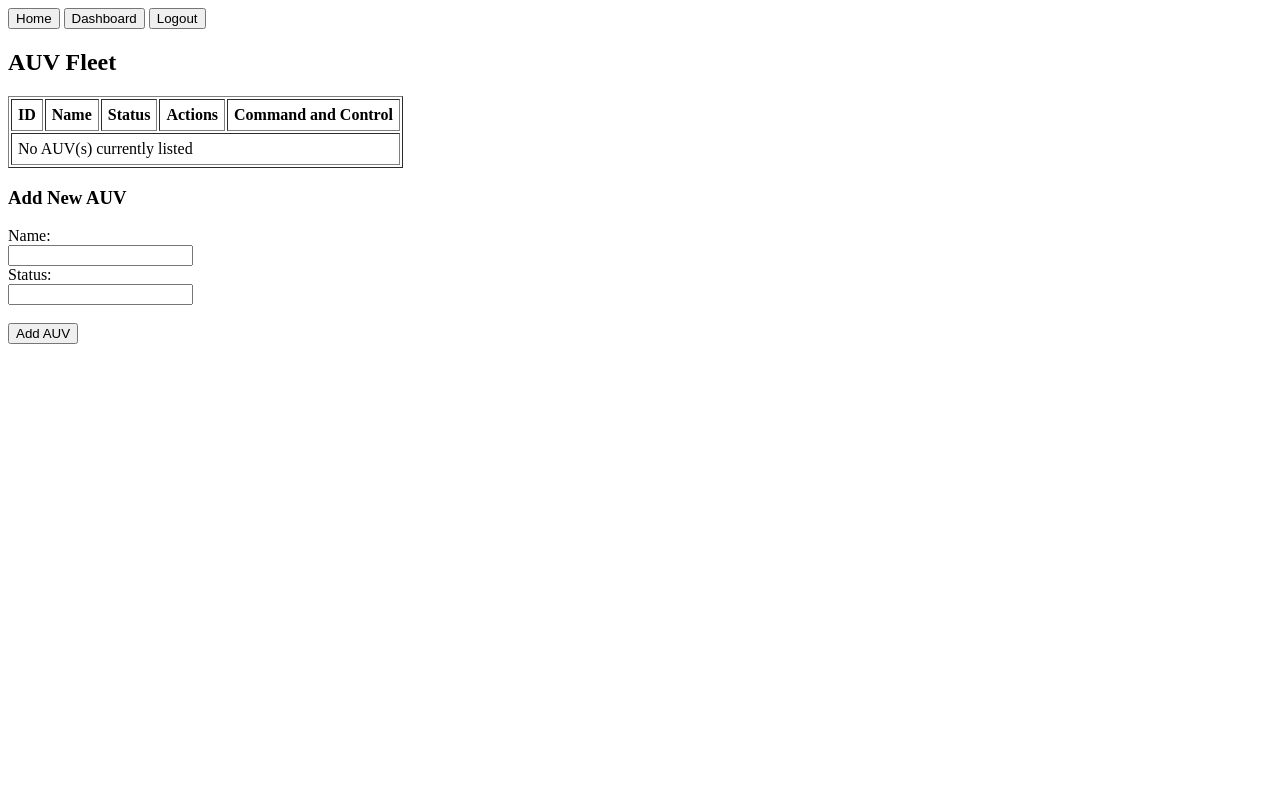
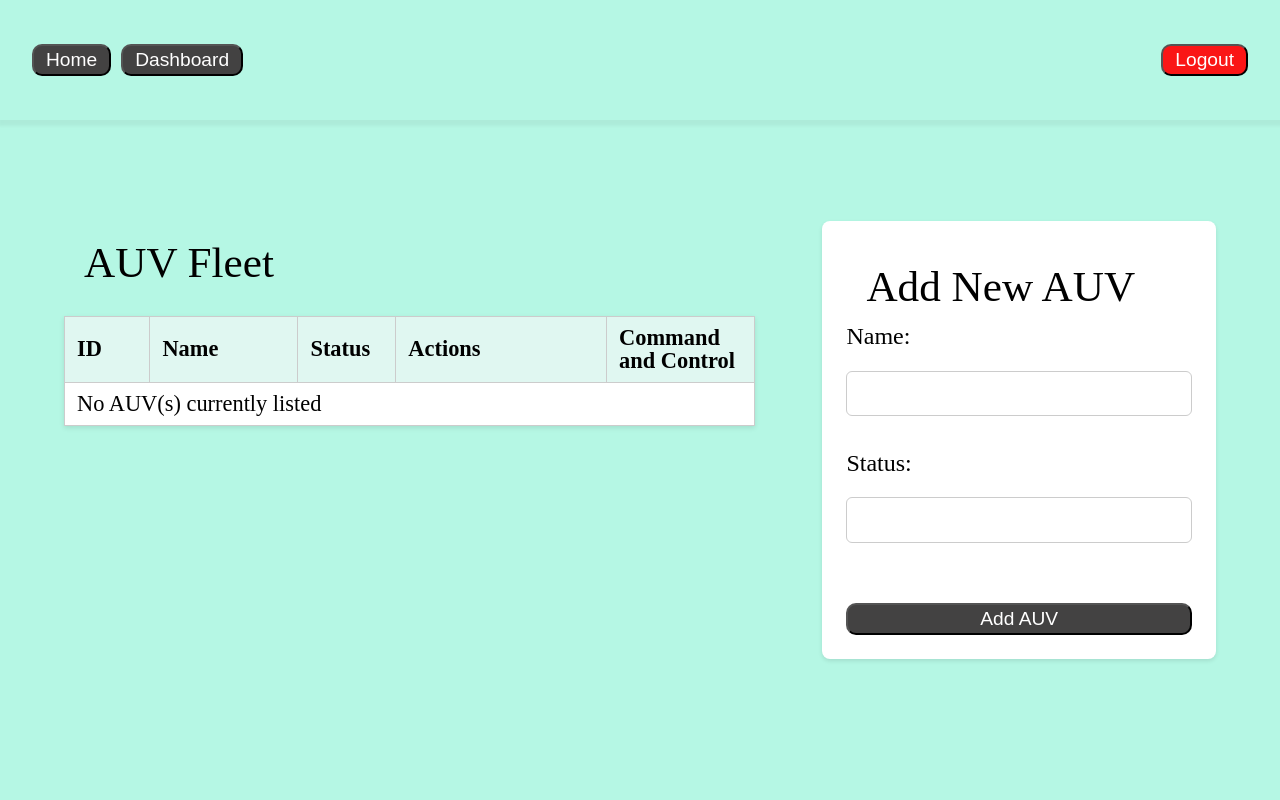
Before and after one commit to hawkeye1900/auv-manager, a Flask app: page /auv in a window 1280 px wide. Run offline with Flask 3, Linux system fonts and the light colour scheme; the visitor is signed in with stand-in values (Sample User, id 1); data that the repository does not hold is empty.

Commit message:
Styling added

```diff
--- /dev/null
+++ b/app/static/css/style.css
@@ -0,0 +1,448 @@
+html,
+body,
+div,
+span,
+applet,
+object,
+iframe,
+h1,
+h2,
+h3,
+h4,
+h5,
+h6,
+p,
+blockquote,
+pre,
+a,
+abbr,
+acronym,
+address,
+big,
+cite,
+code,
+del,
+dfn,
+em,
+img,
+ins,
+kbd,
+q,
+s,
+samp,
+small,
+strike,
+strong,
+sub,
+sup,
+tt,
+var,
+b,
+u,
+i,
+center,
+dl,
+dt,
+dd,
+ol,
+ul,
+li,
+fieldset,
+form,
+label,
+legend,
+caption,
+article,
+aside,
+canvas,
+details,
+embed,
+figure,
+figcaption,
+footer,
+header,
+hgroup,
+menu,
+nav,
+output,
+ruby,
+section,
+summary,
+time,
+mark,
+audio,
+video {
+  margin: 0;
+  padding: 0;
+  border: 0;
+  font-size: 100%;
+  font: inherit;
+  display: block;
+}
+
+/* HTML5 display-role reset for older browsers */
+article,
+aside,
+details,
+figcaption,
+figure,
+footer,
+header,
+hgroup,
+menu,
+nav,
+section {
+  display: block;
+}
+
+body {
+  line-height: 1;
+}
+
+ol,
+ul {
+  list-style: none;
+}
+
+blockquote,
+q {
+  quotes: none;
+}
+
+blockquote:before,
+blockquote:after,
+q:before,
+q:after {
+  content: "";
+  content: none;
+}
+
+/* Global */
+/* CSS Variables */
+:root {
+  --main-bg-color: #b5f7e4;
+  --secondary-bg-color: #fff;
+  --button-padding: 3px 12px;
+  --button-font-size: 1.2rem;
+  --button-border-radius: 10px;
+  --button-background-color: #434242;
+}
+
+/* base.html */
+body {
+  display: flex;
+  flex-direction: column;
+}
+
+.container {
+  height: 100vh;
+  min-width: 1280px;
+  background-color: var(--main-bg-color);
+}
+
+.nav {
+  height: 120px;
+  display: flex;
+  align-items: center;
+  padding: 0 2rem;
+  box-shadow: 2px 2px 3px 4px #0000000c;
+  gap: 10px;
+}
+
+.logoutLink {
+  margin-left: auto;
+}
+
+.logoutBtn {
+  background-color: rgb(250, 22, 22);
+}
+
+.messages {
+  display: flex;
+  justify-content: center;
+  font-size: 4rem;
+  margin-top: 20px;
+  height: 24px;
+}
+
+.main {
+  width: 100vw;
+  display: flex;
+  justify-content: center;
+  align-items: center;
+  margin-top: 25px;
+}
+
+/* index.html */
+.index,
+.login,
+.dashboard,
+.command {
+  display: flex;
+  flex-direction: column;
+  align-items: center;
+  justify-content: center;
+  gap: 1.2rem;
+}
+
+.index a {
+  display: inline-block;
+  font-size: 1.5rem;
+  text-decoration: none;
+}
+
+.index a:hover {
+  color: #597f74;
+}
+
+/* auv-list */
+.auv {
+  display: flex;
+  justify-content: space-between;
+  align-items: flex-start;
+  padding: 2rem;
+  width: 95%;
+  box-sizing: border-box;
+}
+
+.list-auv {
+  width: 60%;
+  display: flex;
+  flex-direction: column;
+  align-items: stretch;
+}
+
+/* Table Styling */
+.list-auv h2,
+.add-auv h2 {
+  font-size: 2.7rem;
+  margin-bottom: 1rem;
+}
+
+.list-auv table {
+  width: 100%;
+  margin-top: 1rem;
+  border-collapse: collapse;
+  background-color: var(--secondary-bg-color);
+  box-shadow: 0 2px 5px rgba(0, 0, 0, 0.1);
+  table-layout: fixed;
+}
+
+.list-auv th,
+.list-auv td {
+  border: 1px solid #ccc;
+  padding: 10px 12px;
+  text-align: left;
+  font-size: 1.4rem;
+  word-wrap: break-word;
+}
+
+.list-auv th {
+  background-color: #e0f7f1;
+  font-weight: bold;
+}
+
+.list-auv tr:nth-child(even) {
+  background-color: #f9f9f9;
+}
+
+.list-auv tr:hover {
+  background-color: #eef6f4;
+}
+
+/* Specific column widths */
+.list-auv th:nth-child(1),
+.list-auv td:nth-child(1) {
+  width: 10%;
+}
+
+.list-auv th:nth-child(2),
+.list-auv td:nth-child(2) {
+  width: 20%;
+}
+
+.list-auv th:nth-child(3),
+.list-auv td:nth-child(3) {
+  width: 12%;
+}
+
+.list-auv th:nth-child(4),
+.list-auv td:nth-child(4) {
+  width: 30%;
+}
+
+.list-auv td:nth-child(4) a {
+  width: 48%;
+  box-sizing: border-box;
+  padding-left: 10px;
+}
+
+.list-auv th:nth-child(5),
+.list-auv td:nth-child(5) {
+  width: 20%;
+}
+
+.list-auv td:nth-child(5) a button {
+  width: 100%;
+}
+
+.list-auv button {
+  margin-right: 6px;
+  margin-bottom: 4px;
+}
+
+.list-auv td > a,
+.list-auv td > button {
+  display: inline-block;
+}
+
+/* Form Styling */
+.add-auv {
+  width: 30%;
+  background-color: var(--secondary-bg-color);
+  padding: 1.5rem;
+  border-radius: 8px;
+  box-shadow: 0 2px 4px rgba(0, 0, 0, 0.1);
+}
+
+.add-auv form {
+  display: flex;
+  flex-direction: column;
+}
+
+.add-auv label {
+  font-size: 1.5rem;
+  margin-bottom: 0.4rem;
+}
+
+.add-auv input {
+  padding: 0.6rem;
+  font-size: 1.2rem;
+  border: 1px solid #ccc;
+  border-radius: 6px;
+  margin-bottom: 1.2rem;
+}
+
+.add-auv button {
+  margin-top: 0.6rem;
+}
+
+/* Modal Form */
+.deleteForm {
+  display: None;
+  position: fixed;
+  top: 20%;
+  left: 30%;
+  height: 8rem;
+  background: white;
+  border: 1px solid black;
+  padding: 1em;
+}
+
+.deleteForm div {
+  margin-top: 2rem;
+}
+
+.deleteForm > button {
+  position: absolute;
+  top: 8%;
+  left: 90%;
+  border: 1px solid black;
+}
+
+/* Element styling */
+h1 {
+  font-size: 3rem;
+  margin: 20px;
+}
+
+h2 {
+  font-size: 2.7rem;
+  margin: 20px;
+}
+
+button {
+  cursor: pointer;
+  padding: var(--button-padding);
+  font-size: var(--button-font-size);
+  border-radius: var(--button-border-radius);
+  transition: opacity 0.7s ease;
+  background-color: var(--button-background-color);
+  color: #fff;
+}
+
+button:hover {
+  opacity: 0.7;
+}
+
+p,
+label {
+  font-size: 1.5rem;
+}
+
+input {
+  height: 1.5rem;
+  margin-bottom: 1.8rem;
+}
+
+/* Edit Form */
+.edit form {
+  display: flex;
+  flex-direction: column;
+}
+
+/* TODO - edit labels/input */
+.edit a,
+.command a {
+  position: absolute;
+  left: 1rem;
+  top: 25%;
+}
+
+.command {
+  display: flex;
+  width: 100vw;
+}
+
+.command h2 {
+  text-align: center;
+}
+
+.control-panel {
+  display: flex;
+}
+
+.controls,
+.telemetry {
+  width: 50%;
+}
+
+.telemetry p {
+  display: flex;
+  margin: 10px 0;
+}
+
+.telemetry strong {
+  margin-left: 10px;
+}
+
+.telemetry button {
+  margin-top: 30px;
+}
+
+#commandform {
+  display: flex;
+  flex-wrap: wrap;
+  justify-content: center;
+  gap: 1rem;
+  border: 1px solid #fff;
+  padding: 2rem 0;
+  background-color: var(--secondary-bg-color);
+  box-shadow: 0 2px 5px rgba(0, 0, 0, 0.1);
+  border-radius: 5px;
+  width: 420px;
+}
+
+#commandform button {
+  width: auto;
+}
--- a/app/templates/auv_list.html
+++ b/app/templates/auv_list.html
@@ -1,9 +1,11 @@
+<!DOCTYPE html>
 {% extends "base.html" %}
 {% block title %}AUV List{% endblock %}
 
 {% block content %}
+<div class="auv">
+    <div class="list-auv">
         <h2>AUV Fleet</h2>
-
         <table border="1" cellpadding="6">
             <thead>
                 <tr>
@@ -33,22 +35,8 @@
                             Delete
                         </button>
 
-                    <form id="modal-{{ auv.id }}"
-                          class="deleteForm"
-                          style="display:None;
-                          position: fixed;
-                          top: 30%;
-                          left: 30%;
-                          background: white;
-                          border: 1px solid black;
-                          padding: 1em;"
-                        >
-                        <button onclick="closeModal({{ auv.id }})"
-                                style="position:absolute;
-                                top: 10%;
-                                left: 90%;
-                                border: 1px solid black;"
-                                >
+                        <form id="modal-{{ auv.id }}" class="deleteForm">
+                            <button onclick="closeModal({{ auv.id }})">
                                 X
                             </button>
                             <div>
@@ -76,13 +64,19 @@
                 {% endif %}
             </tbody>
         </table>
+    </div>
 
-<h3>Add New AUV</h3>
+    <div class="add-auv">
+        <h2>Add New AUV</h2>
         <form method="POST" action="{{ url_for('main.create_auv_html') }}">
             <label>Name:</label><br>
             <input type="text" name="name" required><br>
             <label>Status:</label><br>
             <input type="text" name="status" required><br><br>
-    <button type="submit" >Add AUV</button>
+            <button type="submit">Add AUV</button>
         </form>
+    </div>
+
+</div>
+
 {% endblock %}
--- a/app/templates/base.html
+++ b/app/templates/base.html
@@ -2,20 +2,23 @@
 <html lang="en">
 <head>
     <meta charset="UTF-8">
+    <link rel="stylesheet"
+          href="{{ url_for('static', filename='css/style.css' )}}">
     <title>{% block title %}AUV Manager{% endblock %}</title>
 </head>
 <body>
-    <nav>
+  <div class="container">
+    <nav class="nav">
       <a href="{{ url_for('main.index') }}"><button>Home</button></a>
       {% if current_user.is_authenticated %}
         <a href="{{ url_for('main.dashboard') }}"><button>Dashboard</button></a>
-            <a href="{{ url_for('main.logout') }}"><button>Logout</button></a>
+        <a class="logoutLink" href="{{ url_for('main.logout') }}"><button class="logoutBtn">Logout</button></a>
       {% else %}
         <a href="{{ url_for('main.login') }}"><button>Login</button></a>
         <a href="{{ url_for('main.register') }}"><button>Register</button></a>
       {% endif %}
     </nav>
-    <div>
+    <div class="messages">
       {% with messages = get_flashed_messages(with_categories=true) %}
       {% if messages %}
         {% for category, message in messages %}
@@ -24,7 +27,10 @@
       {% endif %}
       {% endwith %}
     </div>
+    <div class="main">
       {% block content %}{% endblock %}
+    </div>
+  </div>
   <script src="{{ url_for('static', filename='js/confirm-auv-delete.js')}}">
   </script>
 </body>
--- a/app/templates/login.html
+++ b/app/templates/login.html
@@ -1,13 +1,16 @@
+<!DOCTYPE html>
 {% extends "base.html" %}
 {% block title %}Login{% endblock %}
 
 {% block content %}
+<div class="login">
     <h2>Login</h2>
     <form action="{{ url_for('main.login') }}" method="POST">
         <label>Username:</label><br>
         <input type="text" name="username" required autofocus><br>
         <label>Password:</label><br>
         <input type="password" name="password" required><br><br>
-    <button type="submit" >Login</button>
+        <button type="submit">Login</button>
     </form>
+</div>
 {% endblock %}
--- a/app/templates/register.html
+++ b/app/templates/register.html
@@ -2,6 +2,7 @@
 {% block title %}Register{% endblock %}
 
 {% block content %}
+<div>
     <h2>Register</h2>
     <form action="{{ url_for('main.register') }}" method="POST">
         <label>Username:</label><br>
@@ -10,4 +11,6 @@
         <input type="password" name="password" required><br><br>
         <button type="submit">Register</button>
     </form>
+</div>
+
 {% endblock %}
--- a/docker-compose.yml
+++ b/docker-compose.yml
@@ -14,6 +14,8 @@ services:
     build: .  # Build the image using the Dockerfile in the current directory
     ports:
       - "5000:5000"  # Expose Flask app on port 5000
+    volumes:
+      - .:/app
     command: ./wait-for-db.sh
     depends_on:
       - db  # Ensure the database starts before the web app
--- a/run.py
+++ b/run.py
@@ -1,6 +1,12 @@
 # create the app
 from app import create_app, db
 app = create_app()
+
+@app.after_request
+def add_header(response):
+    response.headers['Cache-Control'] = 'no-store'
+    return response
+
 
 if __name__ == "__main__":
     # create tables (dev only)
```
Also changed, not shown: app/__init__.py (+18 -1 lines), app/templates/404.html (added, +11 -0 lines), app/templates/500.html (added, +12 -0 lines), app/templates/auv_command.html (+18 -4 lines), app/templates/dashboard.html (+9 -5 lines), app/templates/edit_auv.html (+11 -4 lines), app/templates/index.html (+6 -2 lines), README.md, 1 other file. Lines whose indentation alone changed are shown as unchanged.
